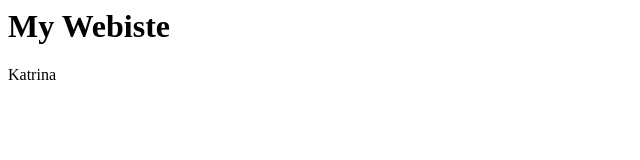
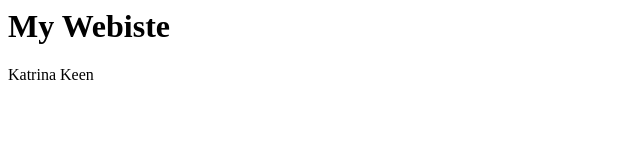
Before and after one commit to TrinaKeen/trinakeen1.github.io, a plain HTML site: page Index.html in a window 1280 px wide. Shown: the full height of the page, 0-640 px from the left. Drawn offline with Linux system fonts and the light colour scheme.

Commit message:
Update Index.html

```diff
--- a/Index.html
+++ b/Index.html
@@ -1,2 +1,2 @@
 <h1>My Webiste</h1>
-<p>Katrina</p>
+<p>Katrina Keen</p>
```
